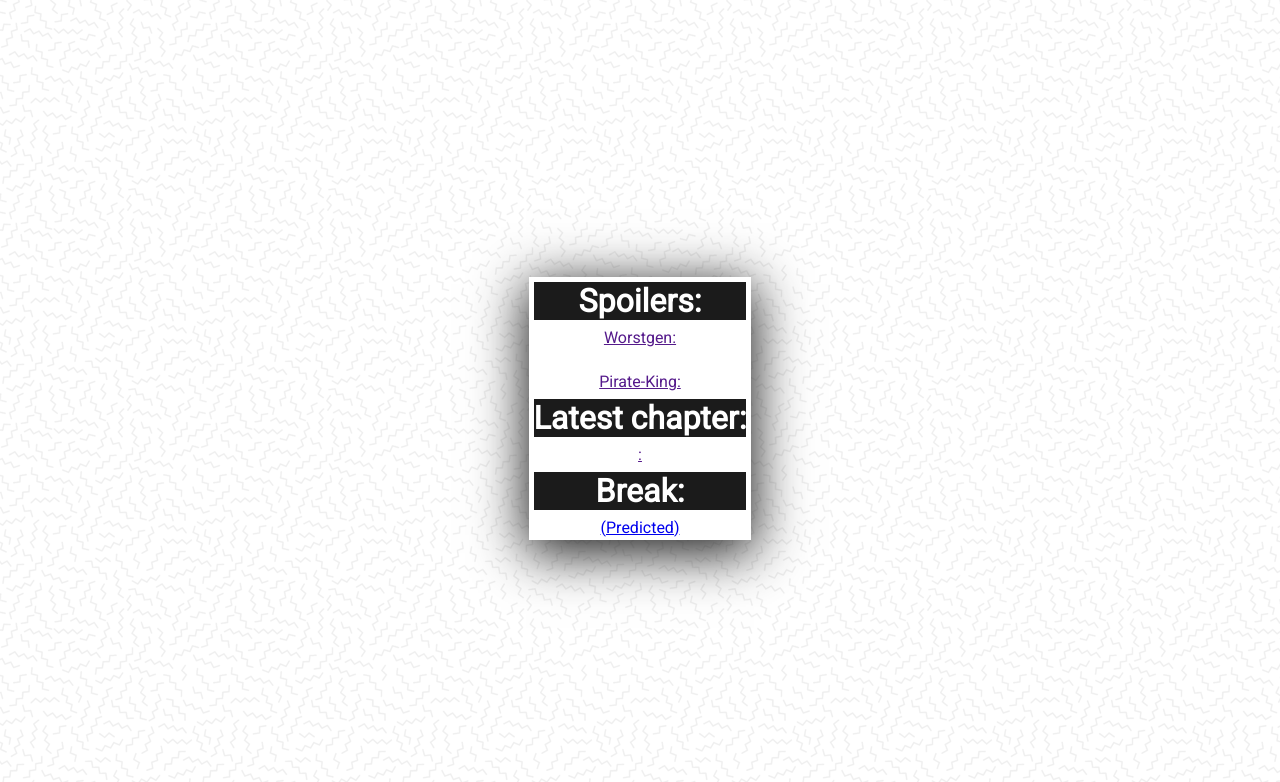
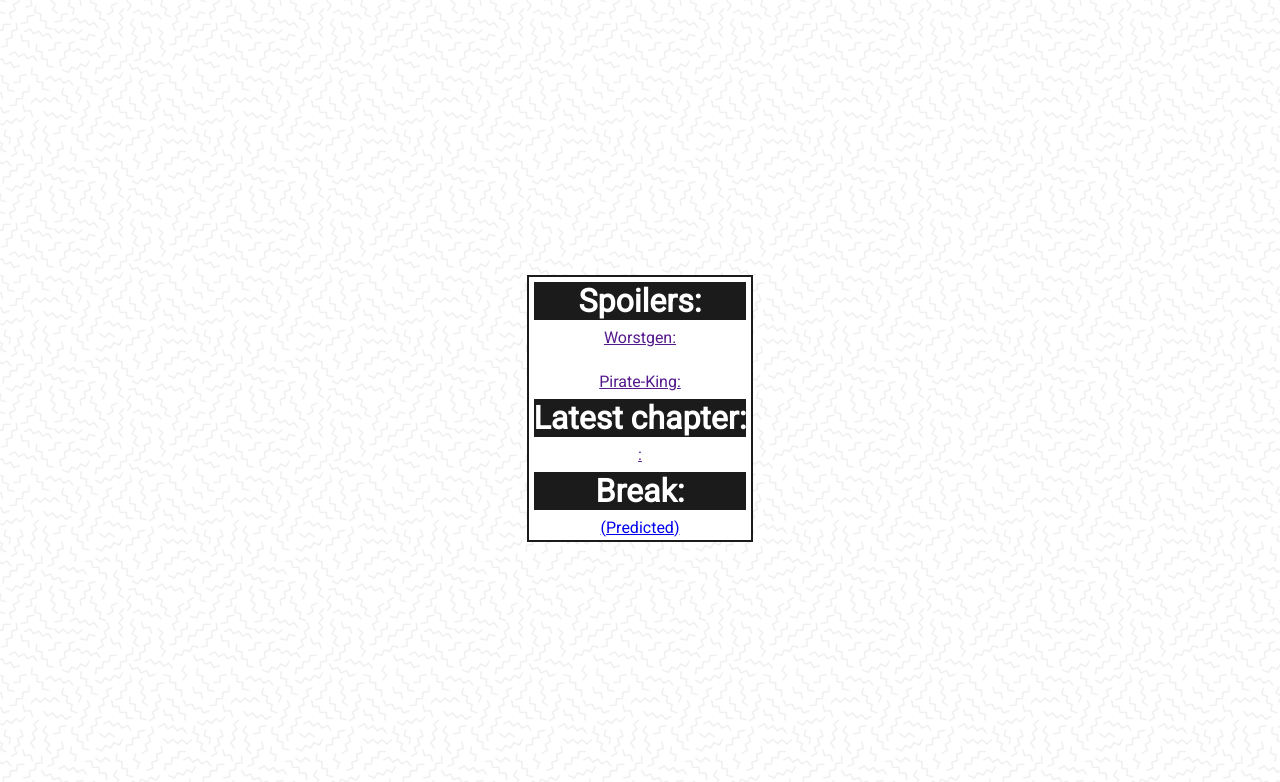
Before and after one commit to Josde/SpoilerScraper, a Flask app: template templates/index.html in a window 1280 px wide. Shown: the top 782 px of the page. Run offline with Flask 2, Linux system fonts and the light colour scheme; the template is opened without the code that fills it, so the values that code supplies are empty.

Commit message:
css changes

```diff
--- a/static/index.css
+++ b/static/index.css
@@ -15,7 +15,7 @@
 .center {
     background-color:rgba(255, 255, 255, 1);
     margin-top: auto;
-    box-shadow: 0px 10px 50px 3px #1b1b1b;
+    border: 2px solid #1b1b1b;
     display:flex;
     flex-direction:column;
     vertical-align:center;
--- a/templates/index.html
+++ b/templates/index.html
@@ -4,8 +4,9 @@
       <meta charset=”UTF-8">
       <meta name=”viewport” content=”width=device-width, initial-scale=1.0">
       <meta http-equiv=”X-UA-Compatible” content=”ie=edge”>
-         <link rel="stylesheet" type="text/css" href="{{ url_for('static', filename='index.css') }}">
-         <link rel="preconnect" href="https://fonts.googleapis.com">
+	 <link rel="stylesheet" type="text/css" href="{{ url_for('static', filename='index.css') }}">
+	 <link rel="preconnect" href="https://fonts.googleapis.com">
+	 <link rel="shortcut icon" type="image/x-icon" href="/favicon.ico"/>
     <link rel="preconnect" href="https://fonts.gstatic.com" crossorigin>
     <link href="https://fonts.googleapis.com/css2?family=Roboto&display=swap" rel="stylesheet">
       <title>Spoilers</title>
```
